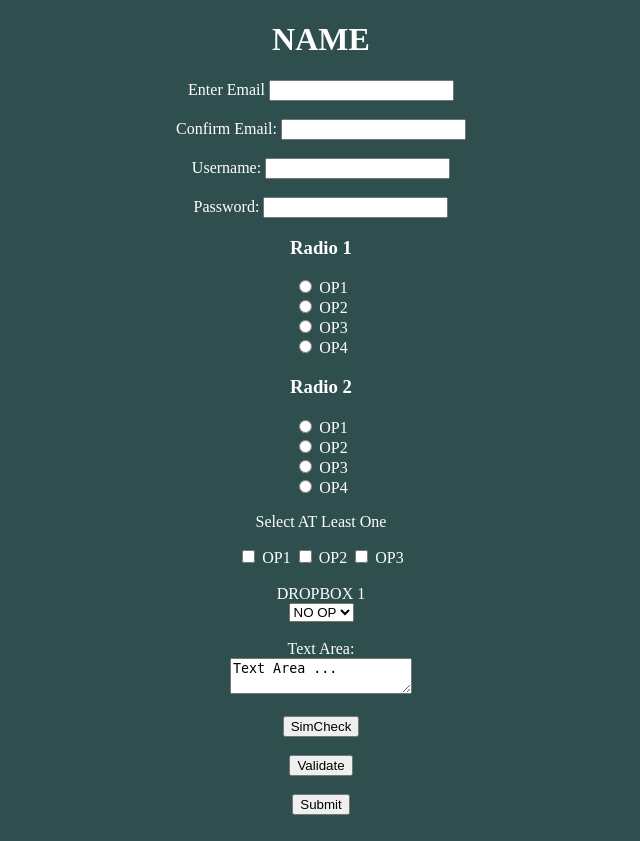
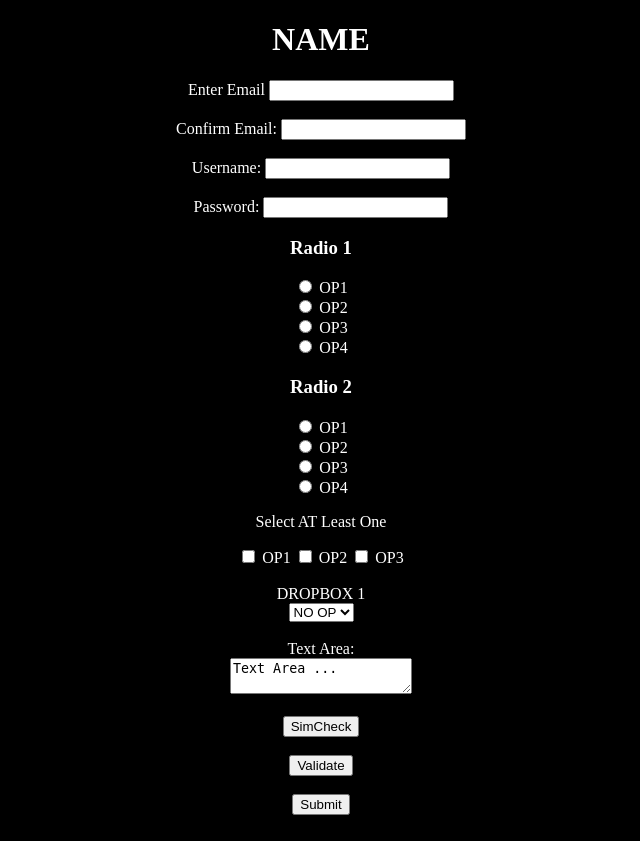
Before and after one commit to leothecrz/IntroToPHP, a PHP site: page / in a window 1280 px wide. Shown: the whole page, without its empty margins (319-959 px from the left). Run offline with PHP 8.4, Linux system fonts and the light colour scheme.

Commit message:
REMOTE UPDATE

```diff
--- a/Test1/css/styles.css
+++ b/Test1/css/styles.css
@@ -2,8 +2,9 @@ html
 {
     justify-content: center;
     text-align: center;
-    background-color: darkslategray;
+    background-color: black;
     color: white;
+    font-family: 'Times New Roman', Times, serif;
 }
 
 .error
```
